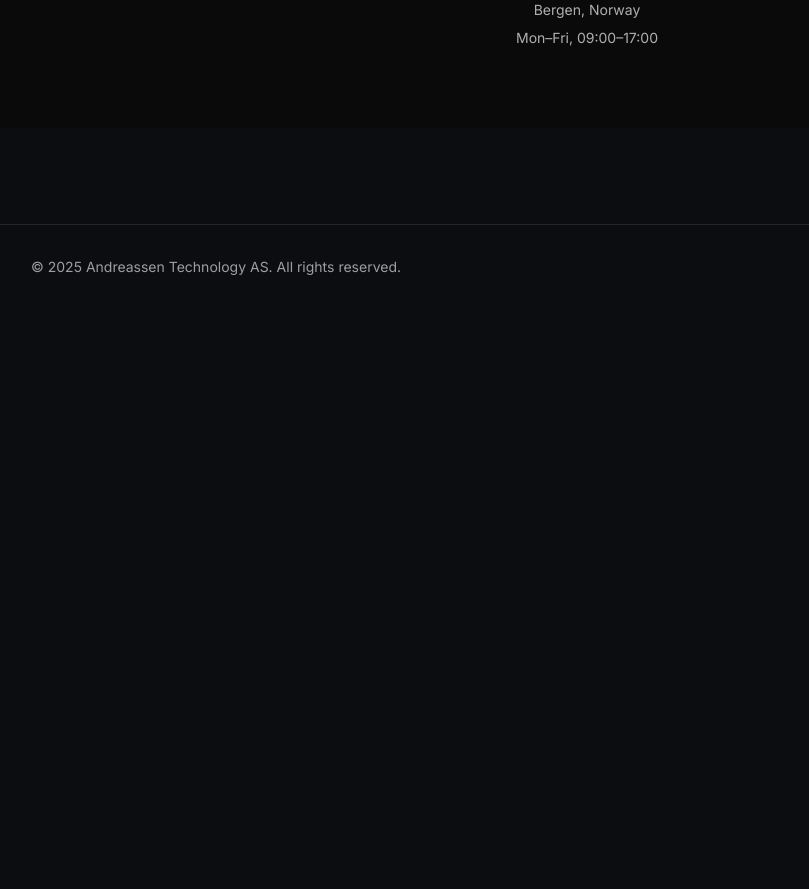
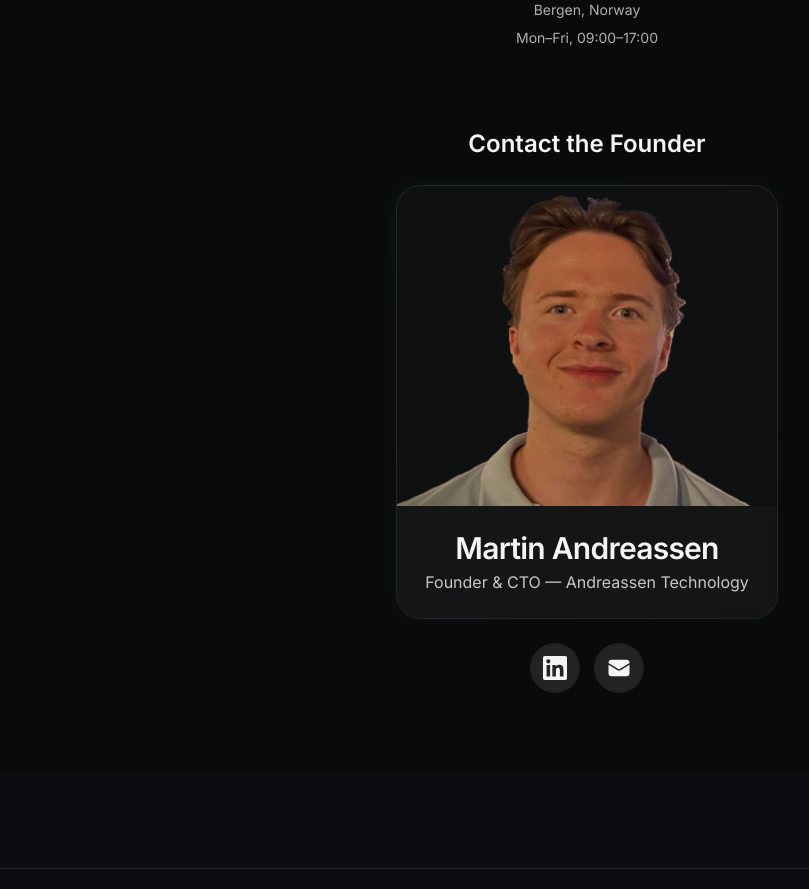
Before and after one commit to AndreassenKapital/andreassenTechhjemmeside, a Next.js app: page /contact in a window 1280 px wide. Shown: the part 780-1669 px from the top of the page, without its empty margins (53-862 px from the left). Before the commit the page ends 1089 px from the top, so only its background shows below. Built offline with nearby package versions, Linux system fonts and the light colour scheme.

Commit message:
feat(contact): replace Team page with Founder contact section

```diff
--- a/app/contact/page.tsx
+++ b/app/contact/page.tsx
@@ -1,6 +1,7 @@
 "use client";
 import Navbar from "@/components/Navbar";
 import Footer from "@/components/Footer";
+import SimpleProfileCard from "@/components/SimpleProfileCard";
 import { useState } from "react";
 
 export default function Contact() {
@@ -58,13 +59,52 @@ export default function Contact() {
             </form>
 
             {/* Contact Info */}
-            <div className="text-center text-sm opacity-70 space-y-2">
+            <div className="text-center text-sm opacity-70 space-y-2 mb-20">
               <p>
                 Email: <a href="mailto:hello@andreassentechnology.no" className="hover:underline text-cyan-400/80">hello@andreassentechnology.no</a>
               </p>
               <p>Bergen, Norway</p>
               <p>Mon–Fri, 09:00–17:00</p>
             </div>
+
+            {/* Contact the Founder */}
+            <section className="text-center mt-20">
+              <h2 className="text-2xl font-semibold mb-6">Contact the Founder</h2>
+              <div className="flex justify-center mb-6">
+                <div className="max-w-sm w-full">
+                  <SimpleProfileCard
+                    name="Martin Andreassen"
+                    role="Founder & CTO — Andreassen Technology"
+                    imageSrc="/CTOaTech.png"
+                    accent="cyan"
+                    intensity={0.25}
+                  />
+                </div>
+              </div>
+              <div className="flex justify-center gap-4 mt-4">
+                <a
+                  href="https://linkedin.com/in/martinandreassen"
+                  target="_blank"
+                  rel="noopener noreferrer"
+                  className="rounded-full bg-white/10 hover:bg-white/20 p-3 ring-1 ring-white/10 transition"
+                  aria-label="LinkedIn Profile"
+                >
+                  <svg xmlns="http://www.w3.org/2000/svg" viewBox="0 0 24 24" fill="currentColor" className="w-6 h-6">
+                    <path d="M20.447 20.452h-3.554v-5.569c0-1.328-.027-3.037-1.852-3.037-1.853 0-2.136 1.445-2.136 2.939v5.667H9.351V9h3.414v1.561h.046c.477-.9 1.637-1.85 3.37-1.85 3.601 0 4.267 2.37 4.267 5.455v6.286zM5.337 7.433c-1.144 0-2.063-.926-2.063-2.065 0-1.138.92-2.063 2.063-2.063 1.14 0 2.064.925 2.064 2.063 0 1.139-.925 2.065-2.064 2.065zm1.782 13.019H3.555V9h3.564v11.452zM22.225 0H1.771C.792 0 0 .774 0 1.729v20.542C0 23.227.792 24 1.771 24h20.451C23.2 24 24 23.227 24 22.271V1.729C24 .774 23.2 0 22.222 0h.003z"/>
+                  </svg>
+                </a>
+                <a
+                  href="mailto:hello@andreassentechnology.no"
+                  className="rounded-full bg-white/10 hover:bg-white/20 p-3 ring-1 ring-white/10 transition"
+                  aria-label="Send Email"
+                >
+                  <svg xmlns="http://www.w3.org/2000/svg" viewBox="0 0 24 24" fill="currentColor" className="w-6 h-6">
+                    <path d="M1.5 8.67v8.58a3 3 0 003 3h15a3 3 0 003-3V8.67l-8.928 5.493a3 3 0 01-3.144 0L1.5 8.67z"/>
+                    <path d="M22.5 6.908V6.75a3 3 0 00-3-3h-15a3 3 0 00-3 3v.158l9.714 5.978a1.5 1.5 0 001.572 0L22.5 6.908z"/>
+                  </svg>
+                </a>
+              </div>
+            </section>
           </div>
         </div>
       </main>
--- a/app/staff/page.tsx
+++ b/app/staff/page.tsx
@@ -1,63 +1,5 @@
-import Navbar from "@/components/Navbar";
-import Footer from "@/components/Footer";
-import SimpleProfileCard from "@/components/SimpleProfileCard";
+import { redirect } from 'next/navigation';
 
 export default function StaffPage() {
-  return (
-    <>
-      <Navbar />
-      <main className="min-h-screen bg-neutral-950 text-neutral-100 relative pt-28 pb-20">
-        <div className="container-p px-6 py-16">
-          <div className="text-center mb-12">
-            <h1 className="text-4xl font-bold mb-2">Our Team</h1>
-            <p className="text-lg opacity-80 max-w-2xl mx-auto">
-              Meet the people and collaborators behind Andreassen Technology.
-            </p>
-          </div>
-
-          {/* Core Team */}
-          <section className="mb-16">
-            <h2 className="text-xl font-semibold mb-6">Core Team</h2>
-            <div className="grid gap-8 sm:grid-cols-2 lg:grid-cols-3">
-              <SimpleProfileCard
-                name="Chief Technology Officer"
-                role="Leading innovation and product development at Andreassen Technology"
-                imageSrc="/CTOaTech.png"
-                accent="cyan"
-                intensity={0.25}
-              />
-              {/* Placeholder for future team members */}
-              <div className="rounded-3xl border border-white/10 p-6 text-center opacity-70 bg-neutral-900/50">
-                <div className="text-lg font-medium">More team profiles coming soon</div>
-              </div>
-            </div>
-          </section>
-
-          {/* Advisors & Collaborators */}
-          <section className="mb-16">
-            <h2 className="text-xl font-semibold mb-4">Advisors & Collaborators</h2>
-            <ul className="grid gap-3 sm:grid-cols-2 lg:grid-cols-3 opacity-80">
-              <li className="px-4 py-3 rounded-xl bg-neutral-900/50 border border-white/10">Design partner — TBD</li>
-              <li className="px-4 py-3 rounded-xl bg-neutral-900/50 border border-white/10">Cloud/Infra — TBD</li>
-              <li className="px-4 py-3 rounded-xl bg-neutral-900/50 border border-white/10">Academic collaboration — TBD</li>
-            </ul>
-          </section>
-
-          {/* Open Roles / Work with us */}
-          <section>
-            <div className="rounded-2xl bg-white/5 ring-1 ring-white/10 p-6 max-w-2xl mx-auto">
-              <h3 className="text-lg font-semibold mb-2">Work with us</h3>
-              <p className="opacity-80 mb-4">
-                We collaborate with freelancers and partners. If you're into AI, web, or data engineering, reach out.
-              </p>
-              <a href="/contact" className="inline-flex rounded-xl bg-white/10 px-4 py-2 ring-1 ring-white/10 hover:bg-white/15 transition">
-                Contact
-              </a>
-            </div>
-          </section>
-        </div>
-      </main>
-      <Footer />
-    </>
-  );
+  redirect('/contact');
 }
```
